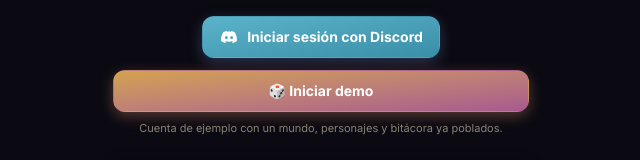
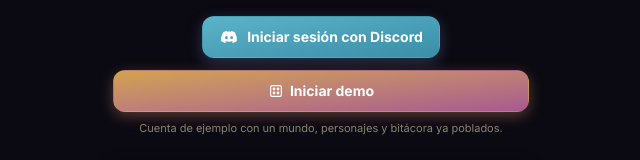
Before and after one commit to TanisJam/dungeon-hub, a Next.js app in the folder apps/web/: page / in a window 1280 px wide. Shown: the part 218-378 px from the top of the page, without its empty margins (319-959 px from the left). Built offline with nearby package versions, Linux system fonts and the light colour scheme; no server answers.

Commit message:
fix(web): use the dice line-icon instead of an emoji in the demo CTA
The 'Iniciar demo' button rendered a literal 🎲 emoji — font-dependent,
inconsistent across platforms, and off-system versus the line-icon set the
rest of the landing and app use. Swapped for <Icon name="dice" />.

```diff
--- a/apps/web/app/_components/demo-button.tsx
+++ b/apps/web/app/_components/demo-button.tsx
@@ -9,6 +9,7 @@
 import { useRouter } from 'next/navigation';
 import { createClient } from '@/lib/supabase/client';
 import { Button } from '@/components/ui';
+import { Icon } from '@/components/ui/icon';
 
 const DEMO_EMAIL = process.env.NEXT_PUBLIC_DEMO_EMAIL ?? 'demo@dungeon-hub.mnr.ar';
 const DEMO_PASSWORD = process.env.NEXT_PUBLIC_DEMO_PASSWORD ?? 'demo1234';
@@ -38,7 +39,13 @@
   return (
     <div className="mt-3 w-full">
       <Button tone="cta" size="md" onClick={handle} disabled={loading} className="w-full">
-        {loading ? 'Entrando al demo…' : '🎲 Iniciar demo'}
+        {loading ? (
+          'Entrando al demo…'
+        ) : (
+          <span className="inline-flex items-center gap-1.5">
+            <Icon name="dice" size={16} /> Iniciar demo
+          </span>
+        )}
       </Button>
       <p className="mt-2 text-[11px] text-ink-mute">
         Cuenta de ejemplo con un mundo, personajes y bitácora ya poblados.
```
